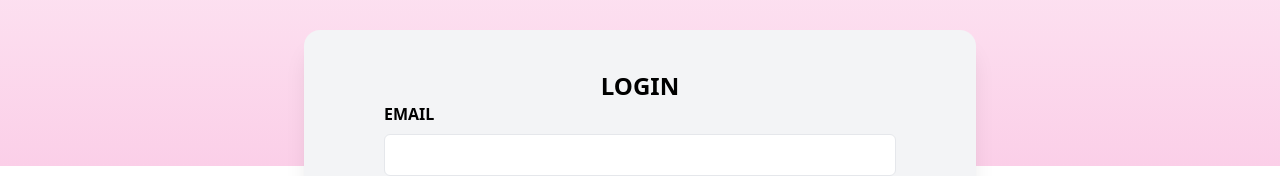
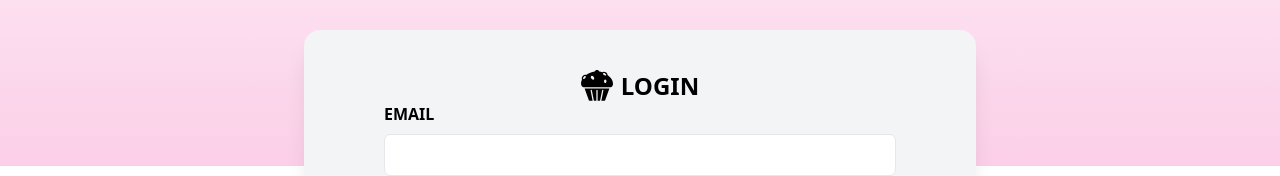
Before and after one commit to Victorakinwunmi/cake-web, a Nuxt app: page /login in a window 1280 px wide. Shown: the part 322-498 px from the top of the page. Built offline with nearby package versions, Linux system fonts and the light colour scheme.

Commit message:
i added the cake logo to the login container in login section

```diff
--- a/pages/contact.vue
+++ b/pages/contact.vue
@@ -138,14 +138,19 @@
 export default {
   methods: {
     handleMessage(){
-      window.location = 'https://api.whatsapp.com/send?phone=2348107546757&text=' + 'Hey, I\'m ' + this.customer_name + ', ' + this.customer_message
+      if(this.customer_name == "" && this.customer_message ==""){
+        return
+      }else{
+        window.location = 'https://api.whatsapp.com/send?phone=2348107546757&text=' + 'Hey, I\'m ' + this.customer_name + ', ' + this.customer_message
+      }
     },
 
   },
 
   data() {
     return {
-
+       customer_name:"",
+       customer_message:"",
     };
   },
 };
--- a/pages/login.vue
+++ b/pages/login.vue
@@ -6,7 +6,10 @@
         <div class="relative bg-gray-100 shadow-xl max-w-2xl p-10 mx-auto h-80 top-16 md:top-56 rounded-2xl">
             <div class="absolute mx-auto right-0 px-10 w-full">
                 <form @submit.prevent="userValidation" class="md:px-10">
+                    <div class="flex justify-center items-center gap-2">
+                        <img :src="require('@/assets/icons/Cupcake.svg')" class="w-8 hidden md:block">
                          <h1 class="text-center font-bold text-2xl">LOGIN</h1>
+                    </div>
                     <label class="block mb-2 font-semibold">EMAIL</label>
                     <input type="email" v-model="user_email" class="w-full mb-2 outline-none border block mx-auto focus:border-pink-400 rounded-md p-2"/>
                     <label class="block mb-2 font-semibold">PASSWORD</label>
```
Lines whose indentation alone changed are shown as unchanged.
